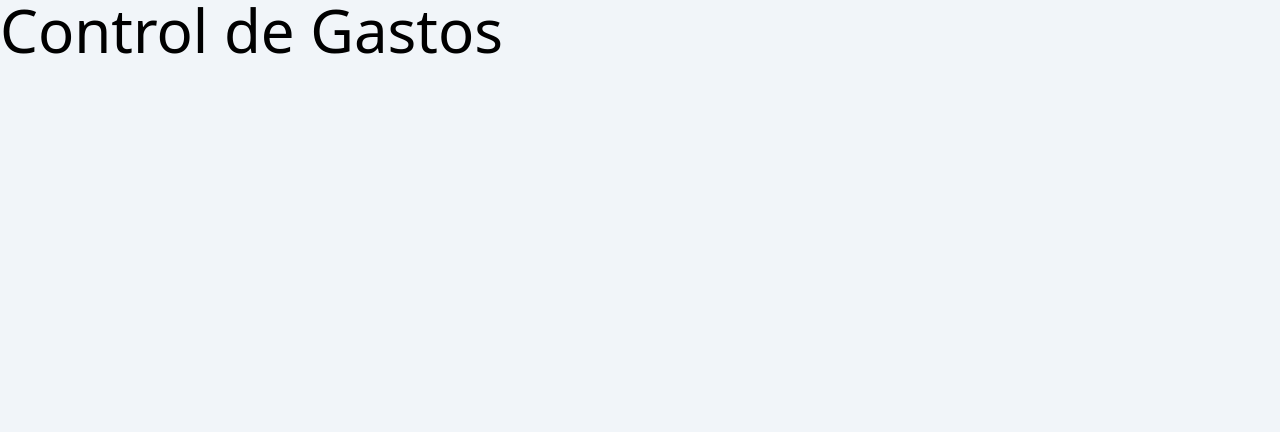
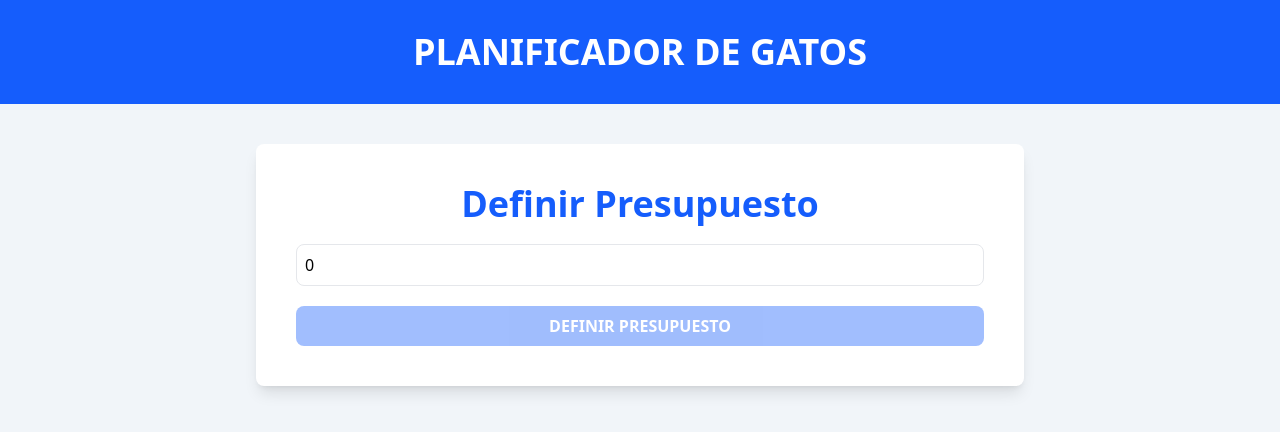
Before and after one commit to r0odr1/control_gastos_contextapi, a React (Vite) app: page / in a window 1280 px wide. Shown: the top 432 px of the page. Built offline with nearby package versions, Linux system fonts and the light colour scheme.

Commit message:
definiendo formulario para el presupuesto

```diff
--- a/src/App.tsx
+++ b/src/App.tsx
@@ -1,11 +1,19 @@
+import BudgetForm from "./components/BudgetForm"
 
 function App() {
 
   return (
     <>
-      <h1 className="text-6xl">
-        Control de Gastos
-      </h1>
+      <header className="bg-blue-600 py-8 max-h-72">
+        <h1 className="uppercase text-center font-black text-4xl text-white">
+          Planificador de Gatos
+        </h1>
+
+      </header>
+
+      <div className="max-w-3xl mx-auto bg-white shadow-lg rounded-lg mt-10 p-10">
+        <BudgetForm />
+      </div>
     </>
   )
 }
--- /dev/null
+++ b/src/components/BudgetForm.tsx
@@ -0,0 +1,41 @@
+import { useMemo, useState } from "react"
+export default function BudgetForm() {
+  const [budget, setBudget] = useState(0)
+
+  const handleChange = (e: React.ChangeEvent<HTMLInputElement>) => {
+    setBudget(e.target.valueAsNumber)
+  }
+
+  const isValid = useMemo(() => {
+    return isNaN(budget) || budget <= 0
+  }, [budget])
+
+
+  return (
+    <form className="space-y-5">
+      <div className="flex flex-col space-y-5">
+        <label htmlFor="budget" className="text-4xl text-blue-600 font-bold text-center">
+          Definir Presupuesto
+        </label>
+        <input
+          id="budget"
+          type="number"
+          className="w-full bg-white border border-gray-200 p-2 rounded-lg"
+          placeholder="Define tu presupuesto"
+          name="budget"
+          value={budget}
+          onChange={handleChange}
+        />
+
+      </div>
+
+      <input
+        type="submit"
+        value='Definir Presupuesto'
+        className="bg-blue-600 hover:bg-blue-700 cursor-pointer w-full p-2 text-white font-black uppercase rounded-lg disabled:opacity-40"
+        disabled={isValid}
+      />
+
+    </form>
+  )
+}
```
